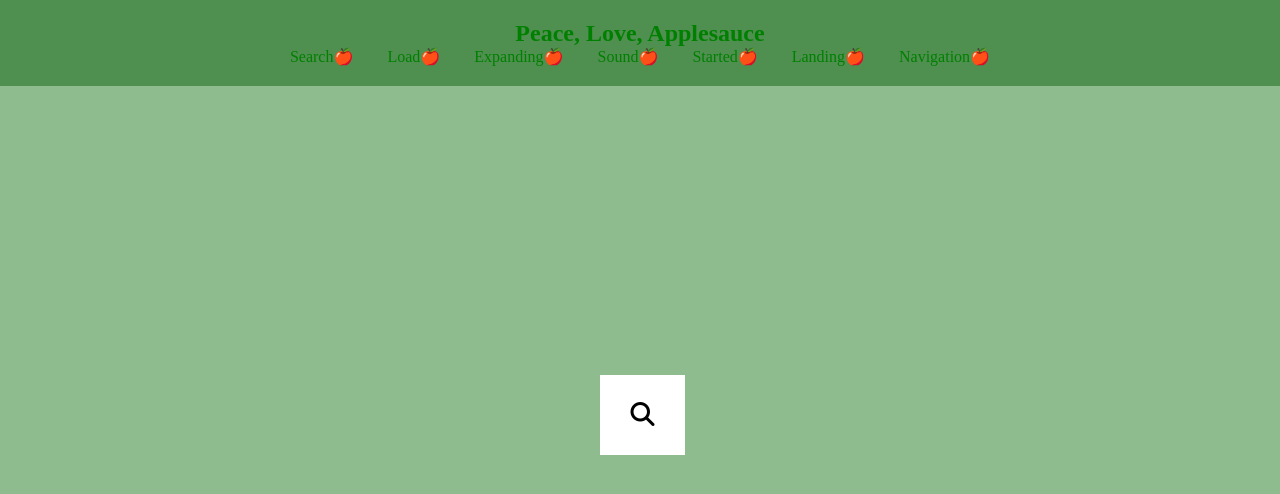
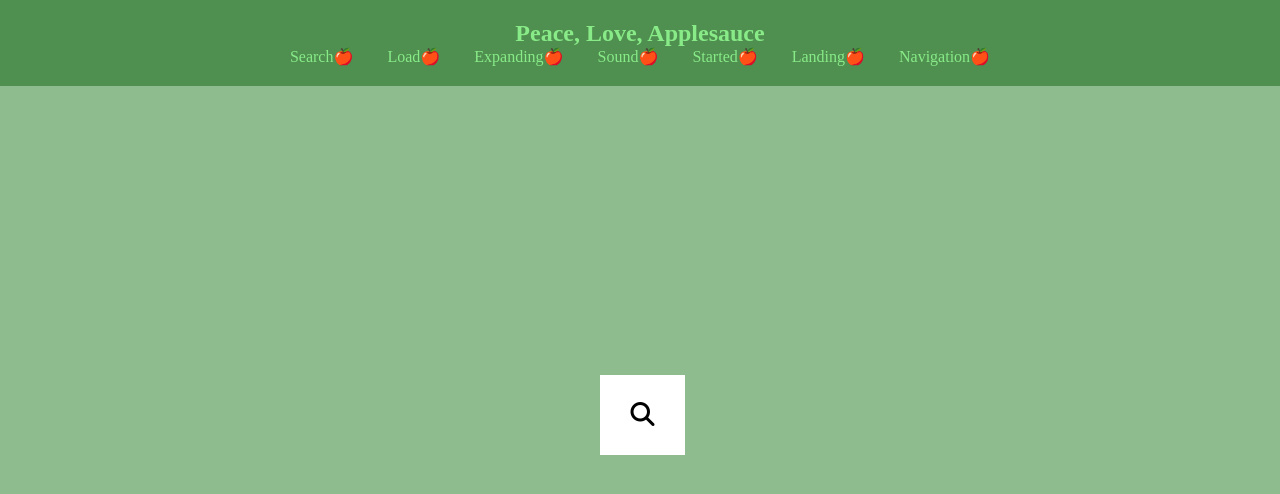
Before and after one commit to AidanHernandez/Website1, a plain HTML site: page search.html in a window 1280 px wide. Drawn offline with Linux system fonts and the light colour scheme.

Commit message:
Fri, Mar 15, 2024, 7:59 PM -07:00

```diff
--- a/css/search.css
+++ b/css/search.css
@@ -84,7 +84,7 @@ body
 }
 
 .nav a{
-    color: green;
+    color: #88eb88;
     text-decoration: none;
     padding: 7px 15px;
     transition: all 0.3s ease-in-out;
```
